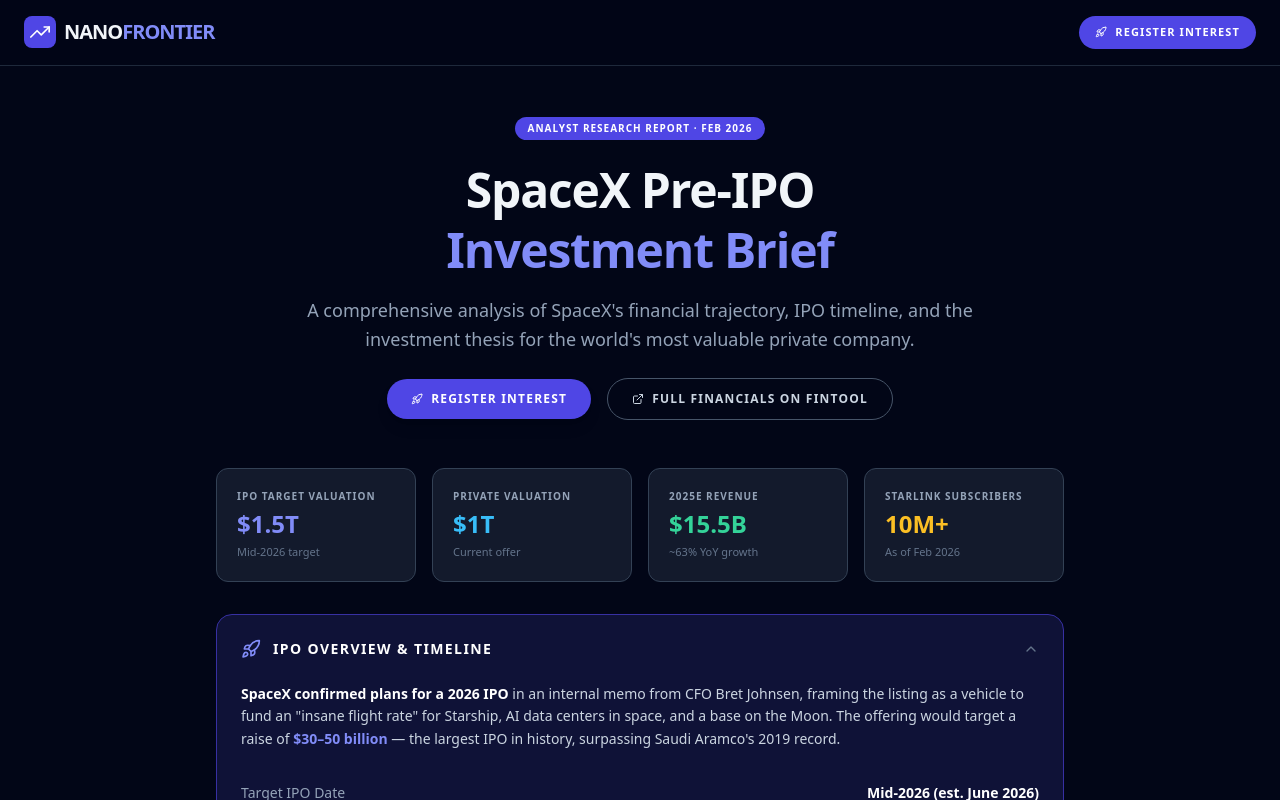
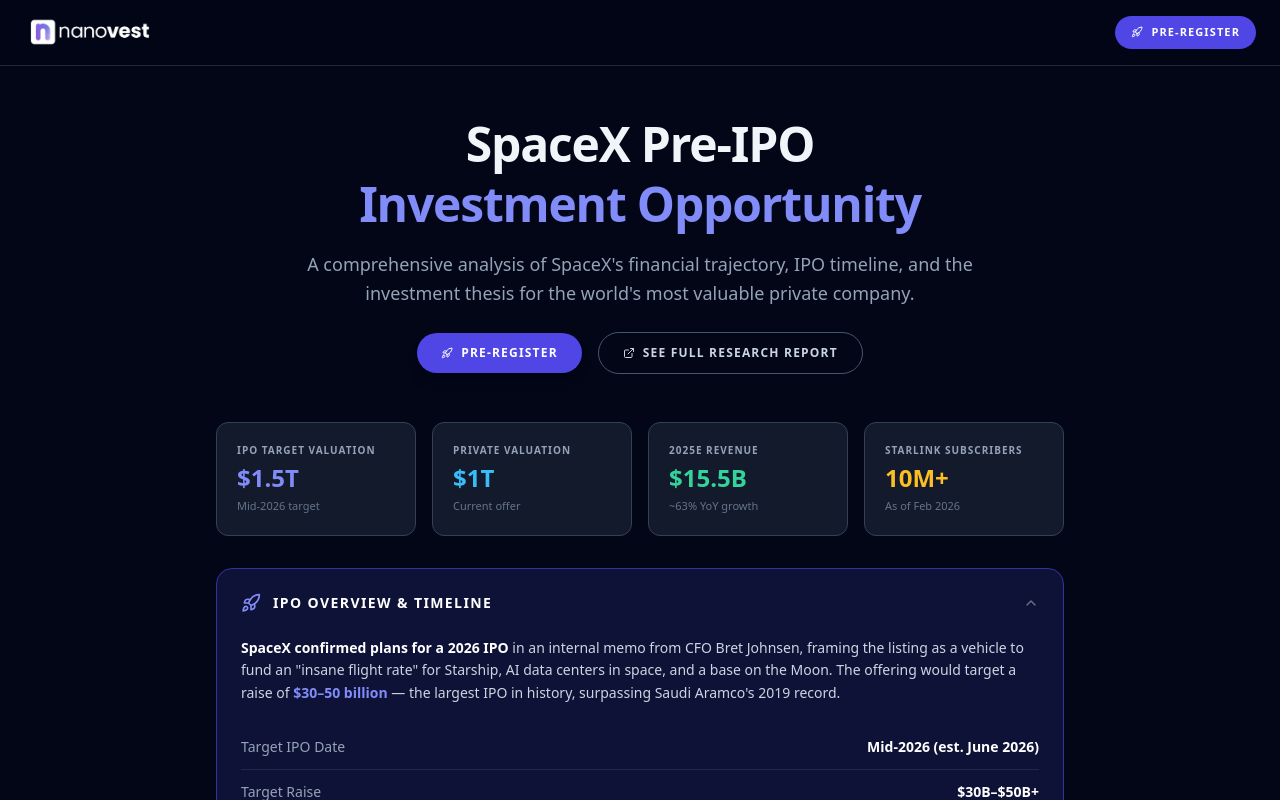
Before and after one commit to zarcht/nanovest-token-survey, a Next.js app: page / in a window 1280 px wide. Shown: the top 800 px of the page. Built offline with nearby package versions, Linux system fonts and the light colour scheme.

Commit message:
Update page.js

```diff
--- a/src/app/page.js
+++ b/src/app/page.js
@@ -310,29 +310,23 @@
     <div className="min-h-screen bg-slate-950 font-sans text-slate-100 pb-24">
       {/* Nav */}
       <nav className="border-b border-slate-800 sticky top-0 z-40 bg-slate-950/95 backdrop-blur px-6 py-4 flex justify-between items-center">
-        <div className="flex items-center gap-2">
-          <div className="bg-indigo-600 p-1.5 rounded-lg text-white"><TrendingUp size={20} /></div>
-          <span className="font-black text-xl uppercase tracking-tighter">
-            Nano<span className="text-indigo-400">Frontier</span>
-          </span>
+        <div className="flex items-center">
+          <img src="/logo.png" alt="Nanovest" className="h-8 w-auto" />
         </div>
         <button
           onClick={() => setShowModal(true)}
           className="flex items-center gap-2 text-[11px] font-bold uppercase tracking-widest bg-indigo-600 hover:bg-indigo-500 text-white transition-colors px-4 py-2 rounded-full"
         >
-          <Rocket size={12} /> Register Interest
+          <Rocket size={12} /> Pre-Register
         </button>
       </nav>
 
       <main className="max-w-4xl mx-auto px-6 py-12">
         {/* Hero */}
         <div className="mb-12 text-center">
-          <span className="inline-flex items-center px-3 py-1 rounded-full text-[10px] font-bold bg-indigo-600 text-white mb-5 uppercase tracking-widest">
-            Analyst Research Report · Feb 2026
-          </span>
           <h1 className="text-5xl font-black tracking-tight mb-4 leading-tight">
             SpaceX Pre-IPO<br />
-            <span className="text-indigo-400">Investment Brief</span>
+            <span className="text-indigo-400">Investment Opportunity</span>
           </h1>
           <p className="text-slate-400 text-lg max-w-2xl mx-auto leading-relaxed">
             A comprehensive analysis of SpaceX&apos;s financial trajectory, IPO timeline, and the
@@ -343,7 +337,7 @@
               onClick={() => setShowModal(true)}
               className="flex items-center gap-2 text-xs font-bold uppercase tracking-widest bg-indigo-600 hover:bg-indigo-500 text-white px-6 py-3 rounded-full transition-colors shadow-lg"
             >
-              <Rocket size={12} /> Register Interest
+              <Rocket size={12} /> Pre-Register
             </button>
             <a
               href="https://fintool.com/news/spacex-8-billion-profit-ipo-financials"
@@ -351,7 +345,7 @@
               rel="noopener noreferrer"
               className="flex items-center gap-2 text-xs font-bold uppercase tracking-widest border border-slate-600 hover:border-indigo-500 text-slate-300 hover:text-white px-6 py-3 rounded-full transition-colors"
             >
-              <ExternalLink size={12} /> Full Financials on Fintool
+              <ExternalLink size={12} /> See Full Research Report
             </a>
           </div>
         </div>
```
